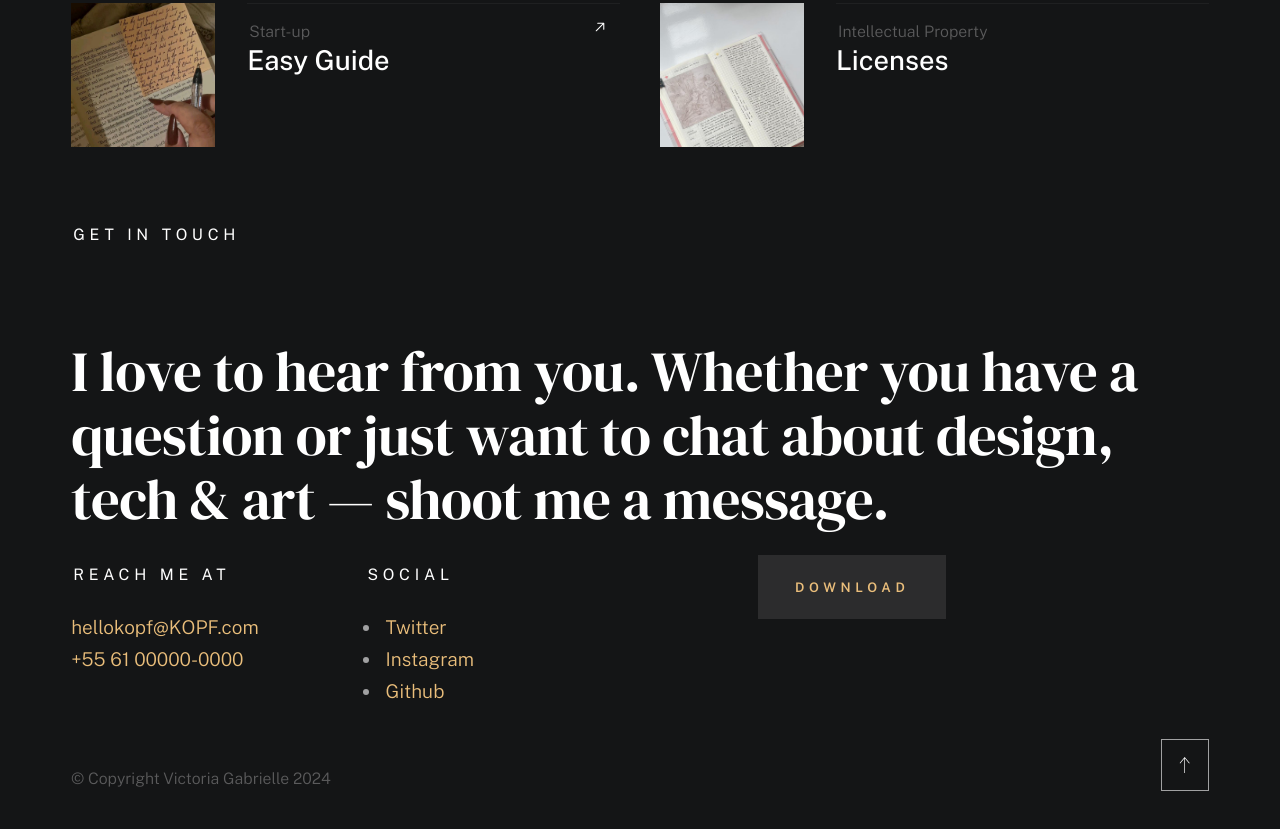
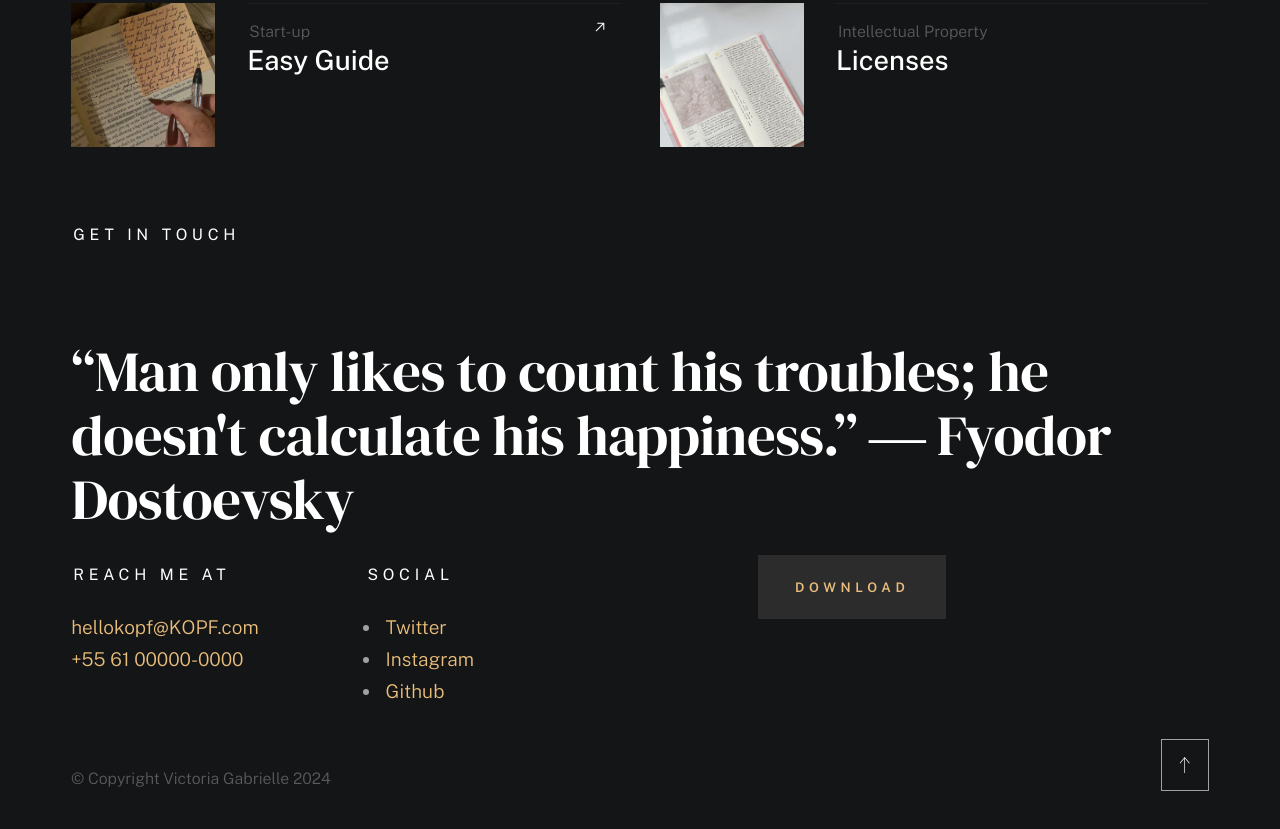
Before and after one commit to torigabrielle/KOPF-AI-Design-Project, a plain HTML site: page index.html in a window 1280 px wide. Shown: the part 3250-4079 px from the top of the page. Drawn offline with nearby package versions, Linux system fonts and the light colour scheme; a web font is replaced by a local one.

```diff
--- a/index.html
+++ b/index.html
@@ -344,9 +344,8 @@
                         </h2>
 
                         <p class="h1">
-                            I love to hear from you.
-                            Whether you have a question or just
-                            want to chat about design, tech & art — shoot me a message.
+                            “Man only likes to count his troubles; he doesn't calculate his happiness.”
+― Fyodor Dostoevsky
                         </p>
                     </div>
                 </div> <!-- end Download-top -->
```
